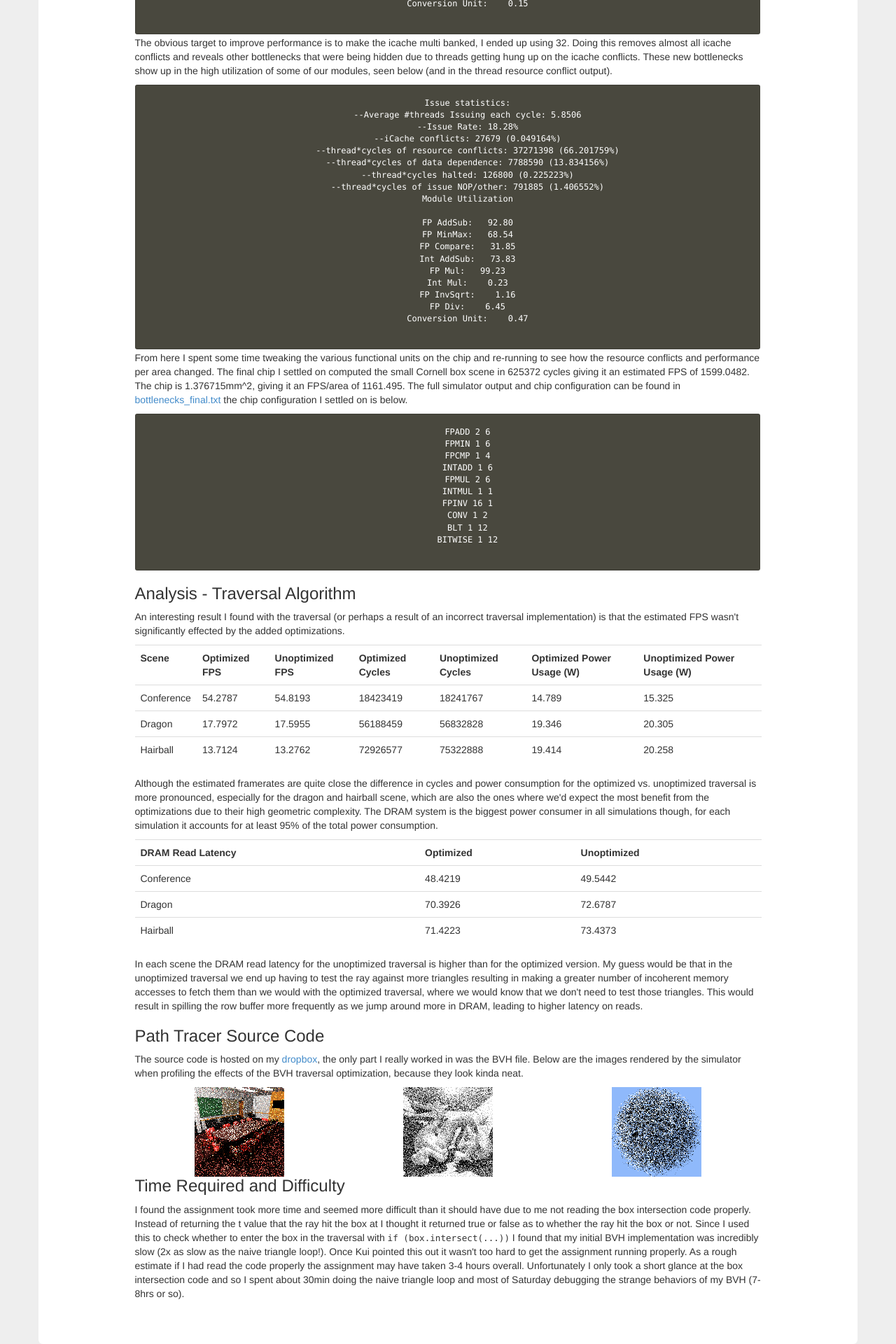
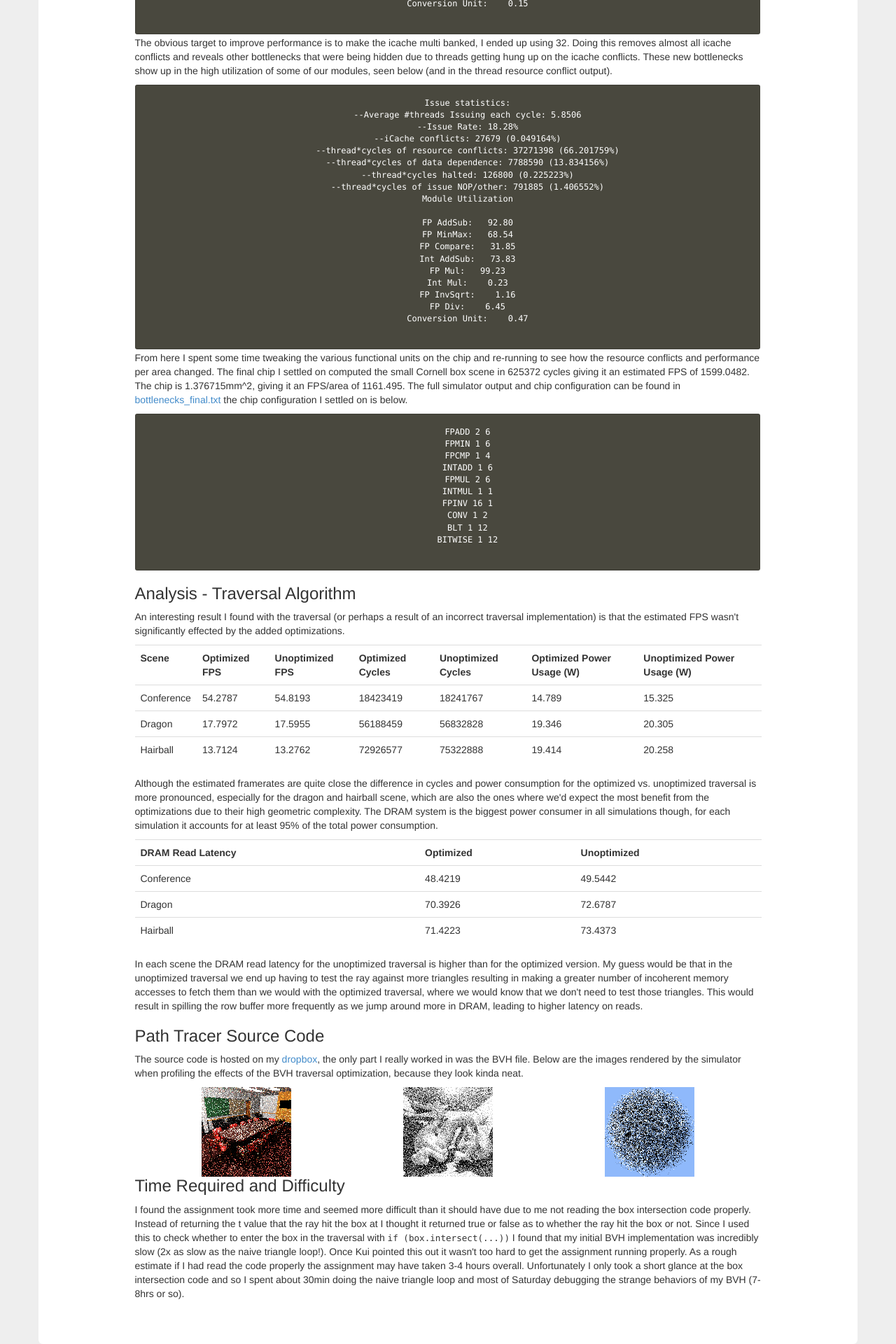
Before and after one commit to Twinklebear/Twinklebear.github.io, a Jekyll site: the page built from courses/cs6960/asn2/index.html, in a window 1280 px wide. Shown: the part 1242-3162 px from the top of the page at 70% size. Built offline with Jekyll 4.4.1, drawn with Linux system fonts in a browser that asks for light colours; nearby versions of some CDN libraries.

Commit message:
minor formatting tweak

```diff
--- a/courses/cs6960/asn2/index.html
+++ b/courses/cs6960/asn2/index.html
@@ -191,6 +191,7 @@
 	Below are the images rendered by the simulator when profiling the effects of the
 	BVH traversal optimization, because they look kinda neat.
 	</p>
+	<div class="col-lg-12 col-md-12">
 		<div class="col-lg-4 col-md-4">
 			<img src="conference.png" class="responsive">
 		</div>
@@ -199,6 +200,7 @@
 		</div>
 		<div class="col-lg-4 col-md-4">
 			<img src="hairball.png" class="responsive">
+		</div>
 	</div>
 
 	<h3>Time Required and Difficulty</h3>
```
Lines whose indentation alone changed are shown as unchanged.
